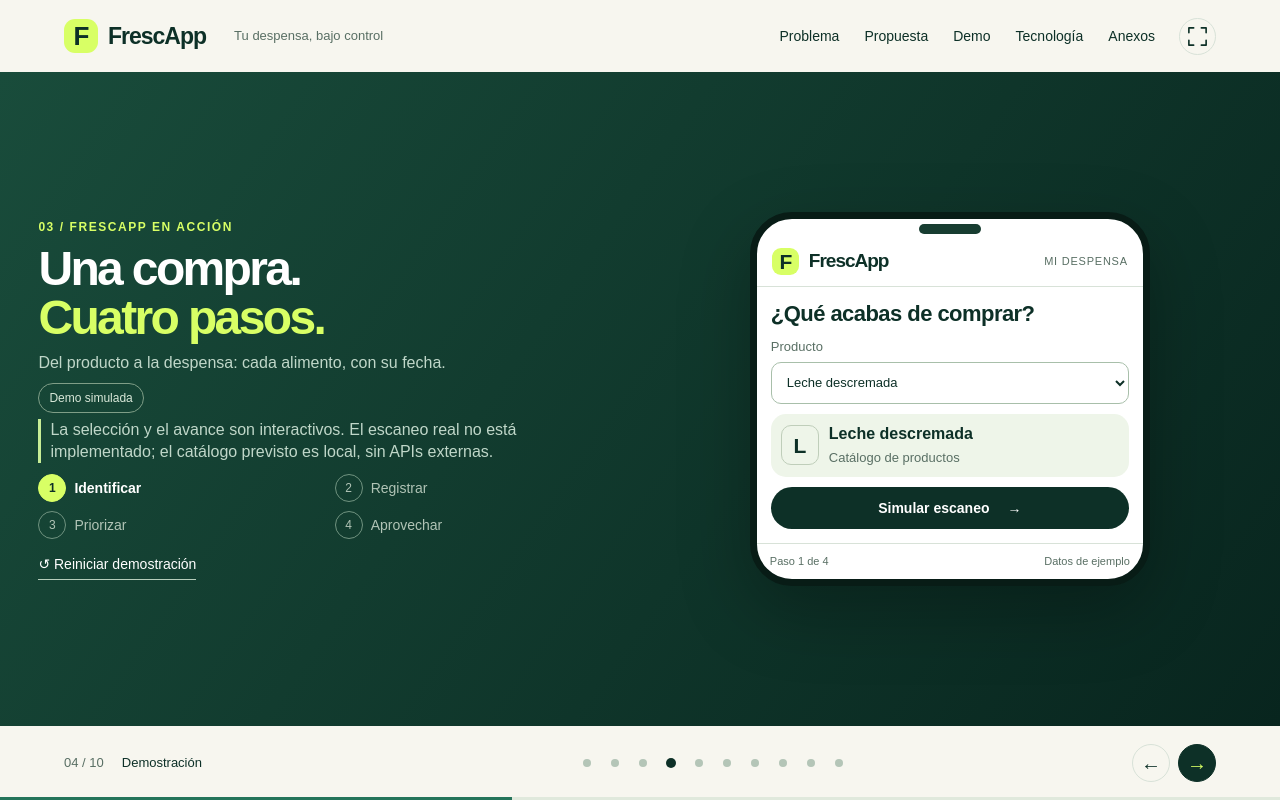
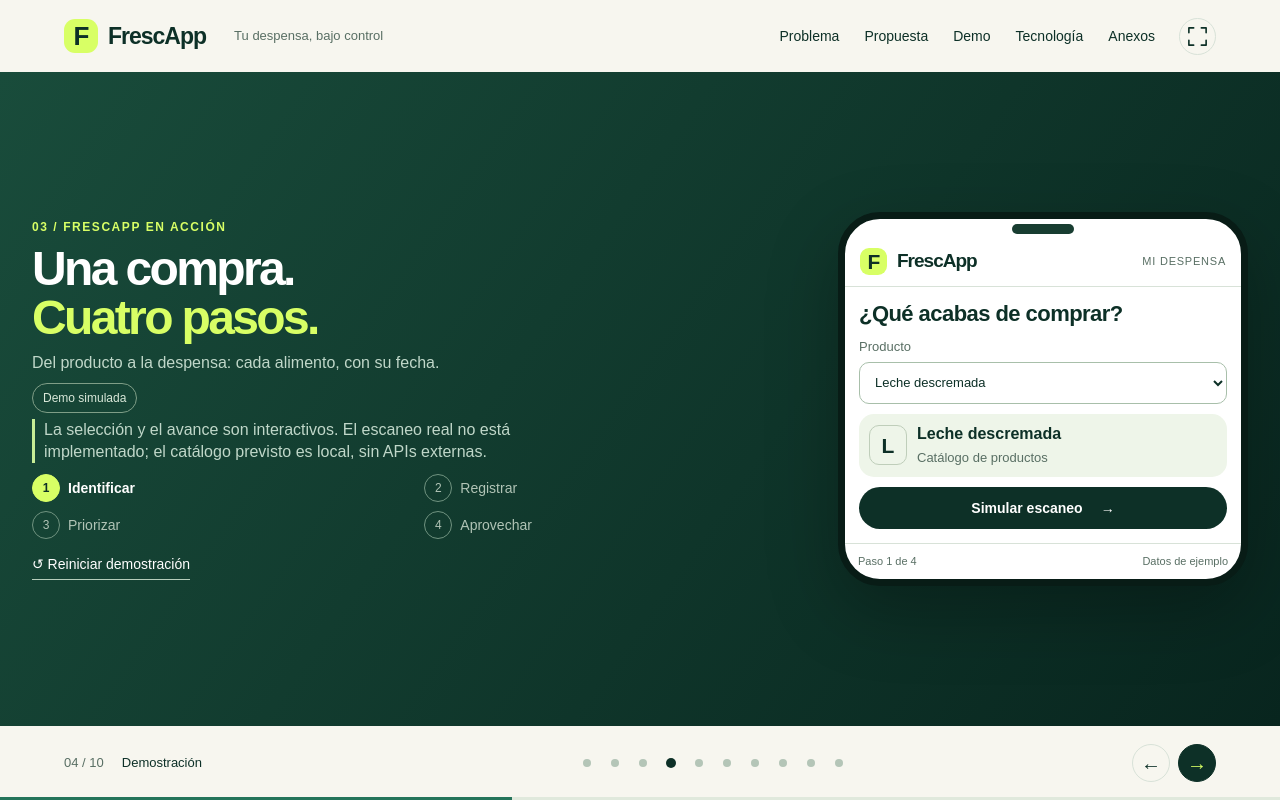
Before and after one commit to matias03tello-cloud/frescapp-presentacion, a plain HTML site: page FrescApp_presentacion_web/index.html in a window 1280 px wide. Both pictures are taken after a click on the link "Demo". Drawn offline with Linux system fonts and the light colour scheme.

Commit message:
Keep demo slide within the presentation viewport

```diff
--- a/FrescApp_presentacion_web/styles.css
+++ b/FrescApp_presentacion_web/styles.css
@@ -269,3 +269,12 @@
 @media (min-width:761px) and (max-height:680px){
 .problem,.demo,.tech{padding-top:8px;padding-bottom:8px}.problem,.tech{gap:6px}.problem h2{font-size:clamp(34px,3.6vw,45px)}.problem .story-flow article{padding:9px 12px}.problem .story-icon{width:34px;height:34px;margin-bottom:4px}.problem .takeaway{padding-top:6px}.problem .evidence-strip{padding:7px 11px}.demo{gap:2%}.demo-intro h2{font-size:clamp(34px,3.4vw,42px)}.demo-steps{margin:7px 0}.demo .demo-caveat{margin-top:3px}.demo-phone{width:min(100%,370px)}.demo-phone .demo-content{gap:7px;padding:10px}.tech{gap:5px}.tech .section-heading h2{font-size:clamp(33px,3.3vw,42px)}.tech .architecture article{padding:8px 10px}.tech .architecture .layer{font-size:10px;margin-bottom:4px}.tech .architecture h3{font-size:18px}.tech .architecture p{font-size:13px}.tech .architecture small{font-size:12px}.tech .architecture-caption,.tech .tech-compare>div,.tech .test-strip p{font-size:11.5px}.tech .tech-compare,.tech .test-strip{padding-top:5px}
 }
+
+
+/* Ajuste final de Demo: una sola vista sin desplazamiento vertical */
+@media (min-width:761px) and (max-height:900px){
+  .deck .slide.demo{height:100%;min-height:0;max-height:100%;overflow:hidden;padding:8px 2.5%;grid-template-columns:minmax(0,1fr) minmax(340px,min(38vw,410px));gap:2.5%;align-items:center}
+  .deck .slide.demo .demo-intro{min-width:0}
+  .deck .slide.demo .demo-wrap{height:100%;min-height:0}
+  .deck .slide.demo .demo-phone{width:100%;max-width:410px}
+}
```
Also changed, not shown: FrescApp_presentacion_web/index.html (+1 -1 lines).
